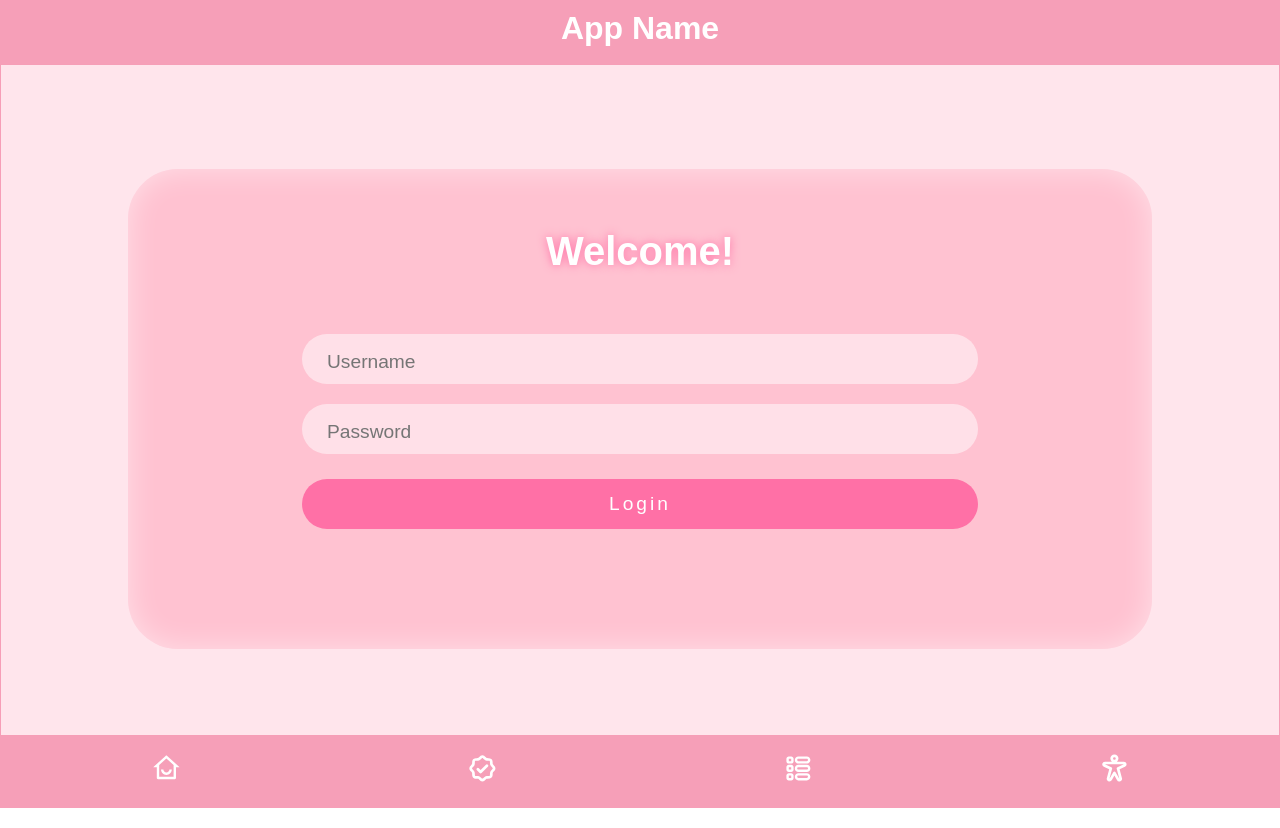
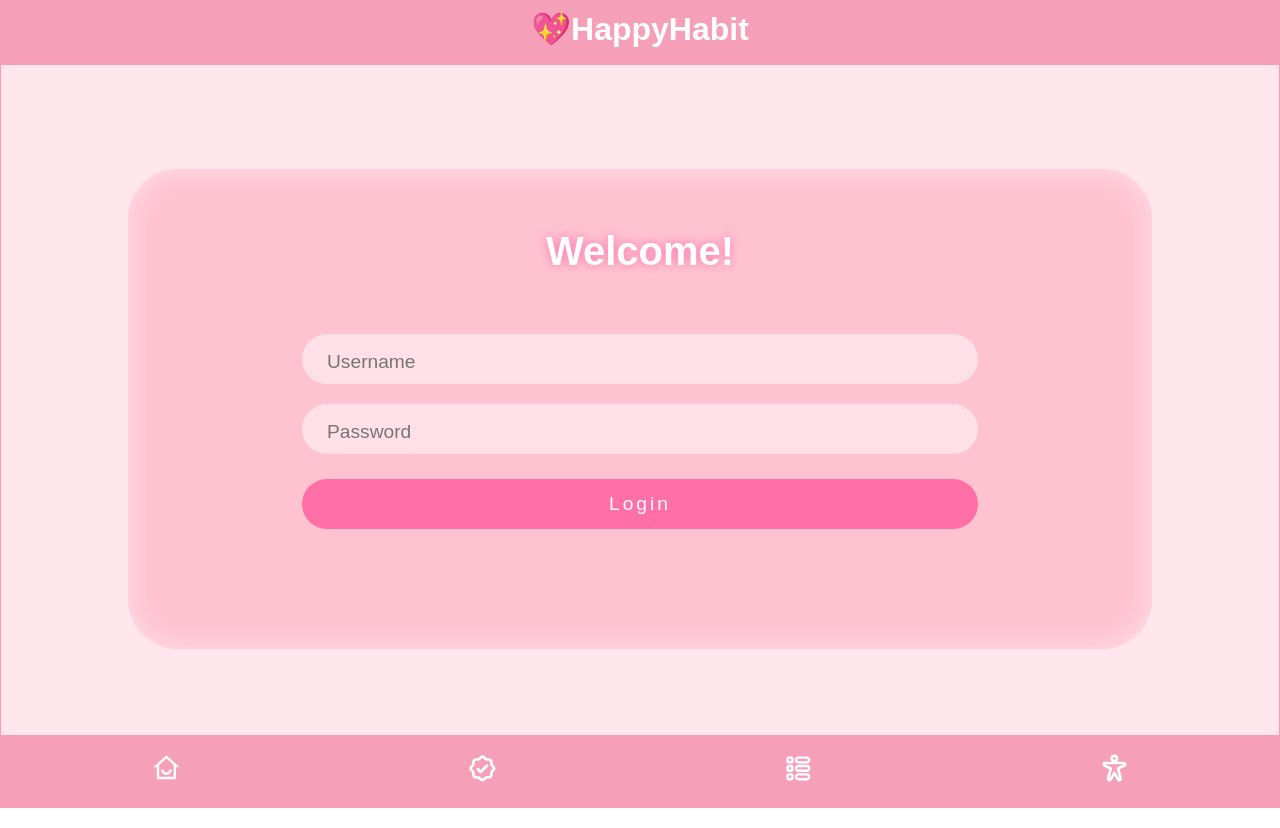
Before and after one commit to TammyChen21/capstone_project_fullstack, a React (Vite) app in the folder frontend/: page / in a window 1280 px wide. Built offline with nearby package versions, Linux system fonts and the light colour scheme; no server answers.

Commit message:
Add App Name

```diff
--- a/frontend/src/components/Header/Header.tsx
+++ b/frontend/src/components/Header/Header.tsx
@@ -6,7 +6,7 @@ export default function Header() {
 
     return (
         <header className="header">
-            <h1 style={{color: "white"}}>App Name</h1>
+            <h1 style={{color: "white"}}>💖HappyHabit</h1>
         </header>
     )
 }
```
